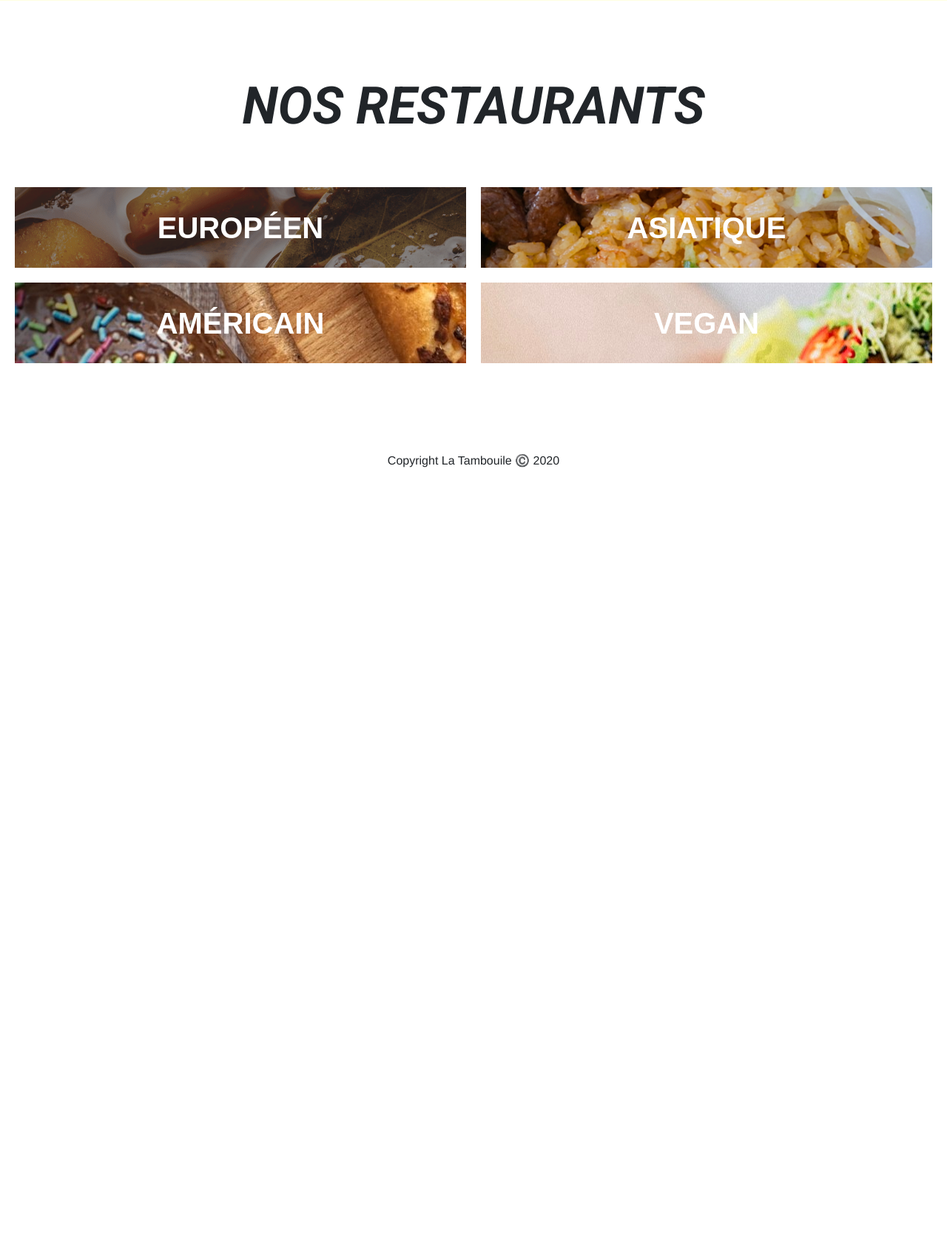
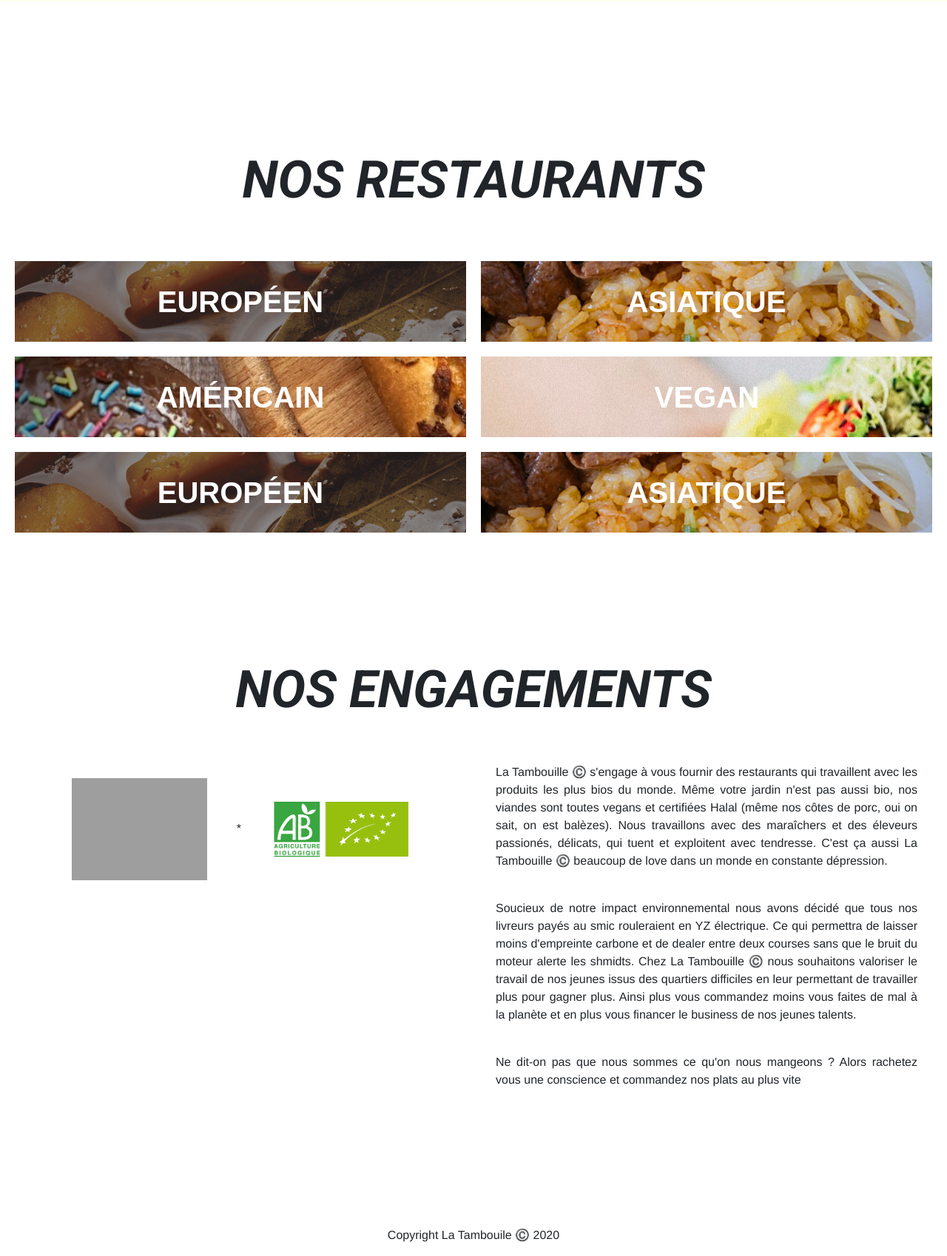
Before and after one commit to Hostie/veganfood, a Symfony app: template templates/user/index.html.twig in a window 1280 px wide. Shown: the part 672-2370 px from the top of the page at 74% size. Before the commit the page ends 1304 px from the top, so only its background shows below. Run offline with Twig, Linux system fonts and the light colour scheme; the template is opened without the code that fills it, so the values that code supplies are empty; some libraries are stand-ins or nearby versions; grey boxes are pictures that could not be loaded.

Commit message:
engagements + fix resto

```diff
--- a/public/css/style.css
+++ b/public/css/style.css
@@ -54,11 +54,13 @@ h1 {
   text-align: center;
 }
 
-.rest__title {
+.rest__title, .engagement__title {
+  margin-top: 300px;
   text-align: center;
   margin-top: 100px;
 }
-.rest__title h1 {
+.rest__title h1, .engagement__title h1 {
+  margin-top: 200px;
   font-size: 70px;
 }
 
@@ -126,6 +128,16 @@ h1 {
   opacity: 0.7;
 }
 
+._img {
+  width: 30%;
+  margin: 40px;
+}
+
+.__engagements {
+  text-align: justify;
+  margin: 20px;
+}
+
 .footer__main {
   margin-top: 150px;
   text-align: center;
--- a/public/css/style.scss
+++ b/public/css/style.scss
@@ -53,10 +53,16 @@ h1{
   text-align: center;
 }
 
-.rest__title{
+
+
+
+
+.rest__title, .engagement__title{
+  margin-top: 300px;
   text-align: center;
   margin-top: 100px;
   h1{
+    margin-top: 200px;
     font-size: 70px;
   }
   }
@@ -140,6 +146,18 @@ h1{
 
 }
 
+._img{
+  width: 30%;
+  margin:40px;
+}
+
+.__engagements{
+  text-align: justify;
+  margin:20px;
+}
+
+
+
 .footer__main{
   margin-top: 150px;
   text-align: center;
--- a/templates/user/index.html.twig
+++ b/templates/user/index.html.twig
@@ -40,6 +40,48 @@
             </div>
 
 
+            <div onclick="location.href='#'"  class="resto__item euro">
+              <h1>EUROPÉEN</h1>
+            </div>
+
+
+             <div onclick="location.href='#'" class="resto__item asia">
+
+                <h1>ASIATIQUE</h1>
+                </div>
+
+
+
+
+
+        </section>
+
+        <div class="engagement__title">
+            <h1 class="engagement-title">NOS ENGAGEMENTS</h1>
+        </div>
+
+         <section class="grid">
+
+            <div class="__logos">
+            <img class="_img" src="{{ asset('/img/logo.png')}}">*
+
+            <img class="_img" src="{{ asset('/img/bio.png')}}">
+            </div>
+
+            <div class="__engagements">
+                <p>La Tambouille ©️ s'engage à vous fournir des restaurants qui travaillent avec les
+                produits les plus bios du monde. Même votre jardin n'est pas aussi bio, nos viandes sont toutes vegans
+                et certifiées Halal (même nos côtes de porc, oui on sait, on est balèzes).
+                Nous travaillons avec des maraîchers et des éleveurs passionés, délicats, qui tuent et exploitent avec tendresse. C'est ça aussi La Tambouille ©️
+                beaucoup de love dans un monde en constante dépression.</p><br>
+                <p>Soucieux de notre impact environnemental nous avons décidé que tous nos livreurs payés au smic
+                rouleraient en YZ électrique. Ce qui permettra de laisser moins d'empreinte carbone et de dealer entre deux courses
+                sans que le bruit du moteur alerte les shmidts. Chez La Tambouille ©️  nous souhaitons valoriser le travail de nos jeunes
+                issus des quartiers difficiles en leur permettant de travailler plus pour gagner plus. Ainsi plus vous commandez
+                moins vous faites de mal à la planète et en plus vous financer le business de nos jeunes talents.</p><br>
+                <p>Ne dit-on pas que nous sommes ce qu'on nous mangeons ? Alors rachetez vous une conscience et commandez nos plats au plus vite</p>
+
+            </div>
 
         </section>
 
--- a/templates/user/sign.html.twig
+++ b/templates/user/sign.html.twig
@@ -1,5 +1,4 @@
 {% extends 'base.html.twig' %}
-
 {% block body %}
 
 <div class="wrapper fadeInDown">
```
Also changed, not shown: src/Form/SignFormType.php (added, +34 -0 lines), templates/restaurant/index.html.twig (+4 -4 lines), public/img/bio.png (added), public/img/restaurant/logo/fichier_1590928431_6228_rest1.jpeg (added), public/img/restaurant/logo/fichier_1590929163_1883_asia.jpg (added), public/img/users/fichier_1590928388_1173_usa.jpg (added), public/img/vegan.png (added), 1 other file.
